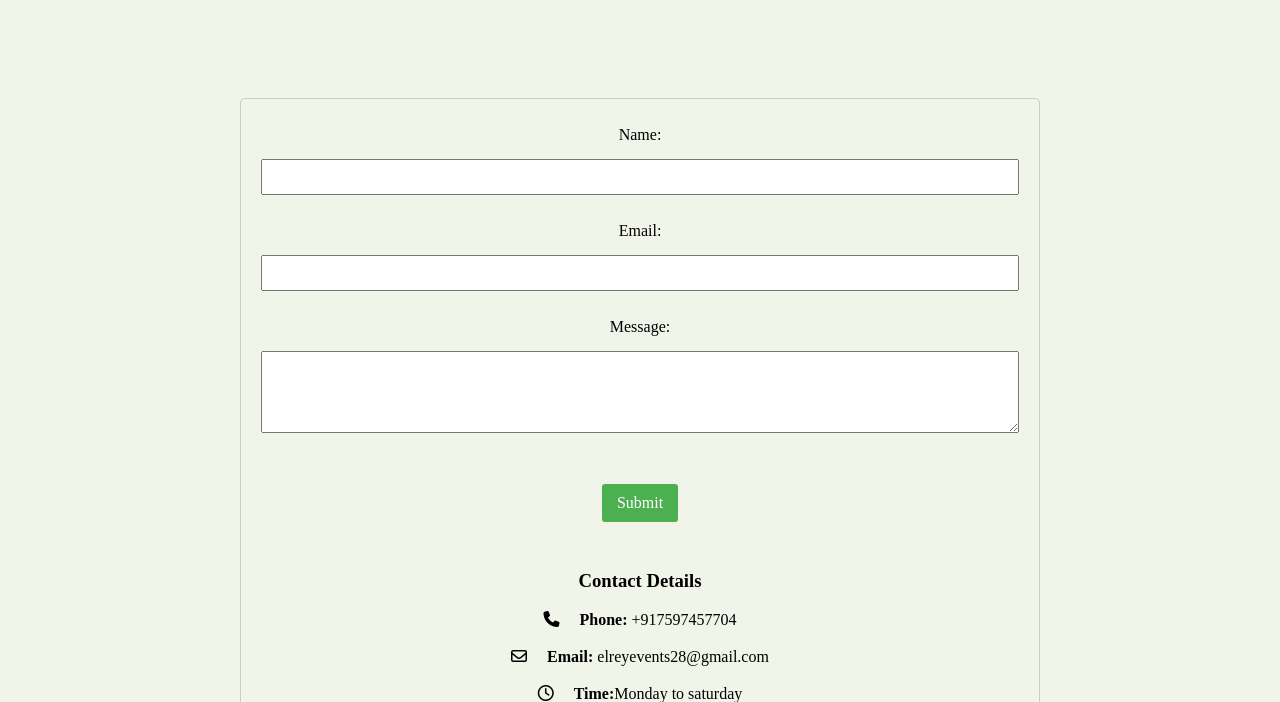
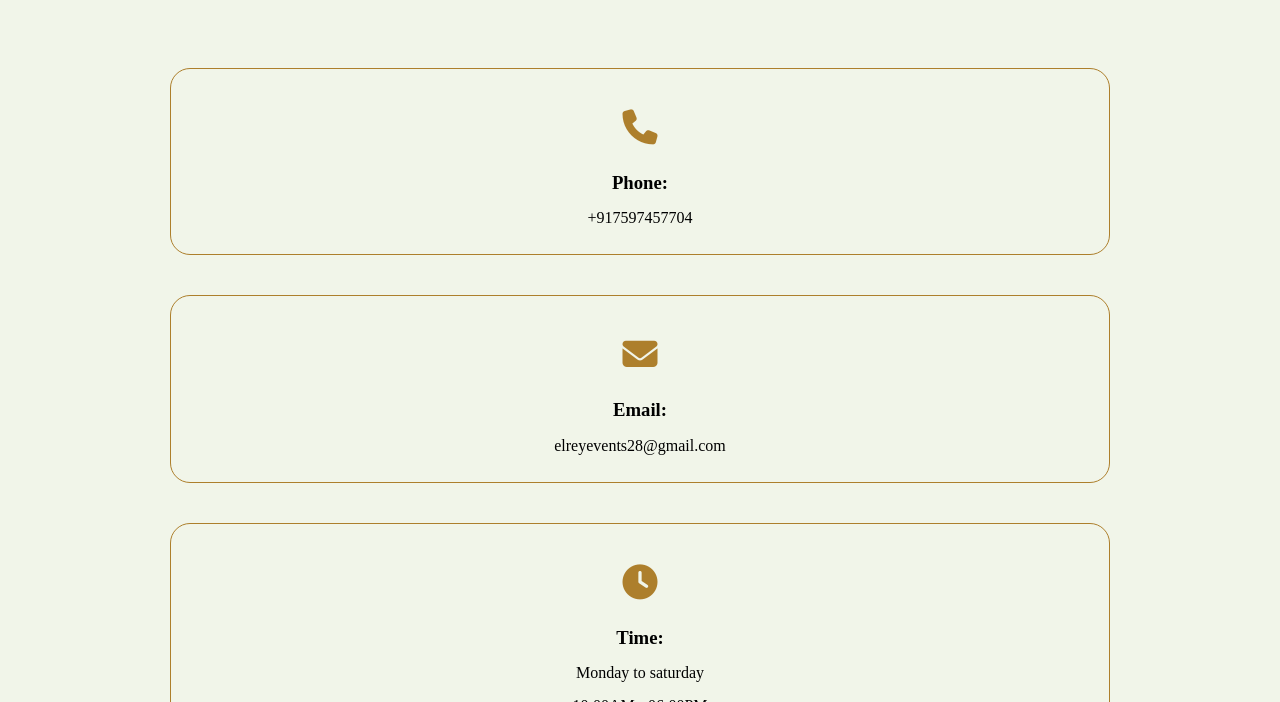
Before and after one commit to Riyansh17/elreyevents, a plain HTML site: page contact.html in a window 1280 px wide. Shown: the part 250-952 px from the top of the page. Drawn offline with Linux system fonts and the light colour scheme.

Commit message:
Add files via upload

```diff
--- a/contact.html
+++ b/contact.html
@@ -40,7 +40,6 @@
         <section style="background: url(Images/backgorund.jpg);">
             <h1 style="color: #fff;">Contact-us</h1>
         </section>
-        <section>
         <script>
             function validateForm() {
                 var name = document.getElementById('name').value;
@@ -55,38 +54,26 @@
                 return true;
             }
         </script>
-
-
-    <div class="contact-section">
-        <form onsubmit="return validateForm()">
-            <div class="form-group">
-                <label for="name">Name:</label>
-                <input type="text" id="name" name="name" required>
+        <section>
+            <div class="services">
+                <div class="service">
+                    <i class="fa-solid fa-phone"></i>
+                  <h3>Phone:</h3>
+                  <p>+917597457704</p>
                 </div>
-            <div class="form-group">
-                <label for="email">Email:</label>
-                <input type="email" id="email" name="email" required>
+                <div class="service">
+                    <i class="fa-solid fa-envelope"></i>
+                    <h3>Email:</h3>
+                    <p>elreyevents28@gmail.com</p>
                 </div>
-            <div class="form-group">
-                <label for="message">Message:</label>
-                <textarea id="message" name="message" rows="4" required></textarea>
-            </div>
-            <div class="form-group">
-                <button type="submit">Submit</button>
-            </div>
-        </form>
-
-        <div class="contact-details">
-            <h3>Contact Details</h3>
-            <p><strong><i class="fa-solid fa-phone"></i>Phone:</strong> +917597457704</p>
-            <p><strong><i class="fa-regular fa-envelope"></i>Email:</strong> elreyevents28@gmail.com</p>
-            <p><strong><i class="fa-regular fa-clock"></i>Time:</strong>Monday to saturday <br>10:00AM - 06:00PM</p>
+                <div class="service">
+                    <i class="fa-solid fa-clock"></i>
+                  <h3>Time:</h3>
+                  <p>Monday to saturday <br>10:00AM - 06:00PM</p>
                 </div>
             </div>
-</body>
-</html>
+        </section>
 
-        </section>
         <footer>
             <div class="icons">
             <img src="Images/Logo.png" alt="#">
@@ -94,6 +81,7 @@
             <div class="social-icons">
                 <a href="https://www.instagram.com/el_rey_events/" target="_blank"><i class="fa-brands fa-instagram fa-lg"></i> </a>
                 <a href="https://www.facebook.com/elreyevents28/" target="_blank"><i class="fa-brands fa-facebook"></i></a>
+                <a href="https://www.youtube.com/channel/UCqwiOZmzg7nKMnzg_PNoG4Q" target="_blank"><i class="fa-brands fa-youtube"></i></a>
             </div>
             </div>
         </footer>
--- a/style1.css
+++ b/style1.css
@@ -55,6 +55,11 @@ p{
     width: auto;
     height: 100px;
     border-radius: 10px;
+}
+.service i{
+    color: #ad7f2c;
+    font-size: 35px;
+    margin: 20px;
 }
 @media (max-width: 768px){
     section{
@@ -118,51 +123,15 @@ p{
         line-height: 50px;
     }
 }
-
-.contact-section {
-    max-width: 800px;
-    margin: 50px auto;
-    padding: 20px;
-    border: 1px solid #ccc;
-    border-radius: 5px;
+.boxs{
+    display: flex;
+    flex-wrap: wrap;
+    justify-content: center;
 }
-.contact-details i{
-    margin-right: 20px;
-}
-
-.form-group {
-    margin-bottom: 20px;
-}
-
-.form-group label {
-    display: block;
-    margin-bottom: 8px;
-}
-
-.form-group input,
-.form-group textarea {
-    width: 100%;
-    padding: 8px;
-    box-sizing: border-box;
-}
-
-.form-group textarea {
-    resize: vertical;
-}
-
-.form-group button {
-    background-color: #4caf50;
-    color: #fff;
-    padding: 10px 15px;
-    border: none;
-    border-radius: 3px;
-    cursor: pointer;
-}
-
-.contact-details {
-    margin-top: 20px;
-}
-
-.contact-details p {
-    margin: 5px 0;
-}
+.box {
+    width: 300px;
+    height: 150px;
+    margin: 20px;
+    border: 1px solid #ad7f2c;
+    border-radius: 10px;
+  }
```
Also changed, not shown: Gallery.html (+4 -3 lines), about.html (+1 -0 lines), services.html (+1 -0 lines). Lines whose indentation alone changed are shown as unchanged.
